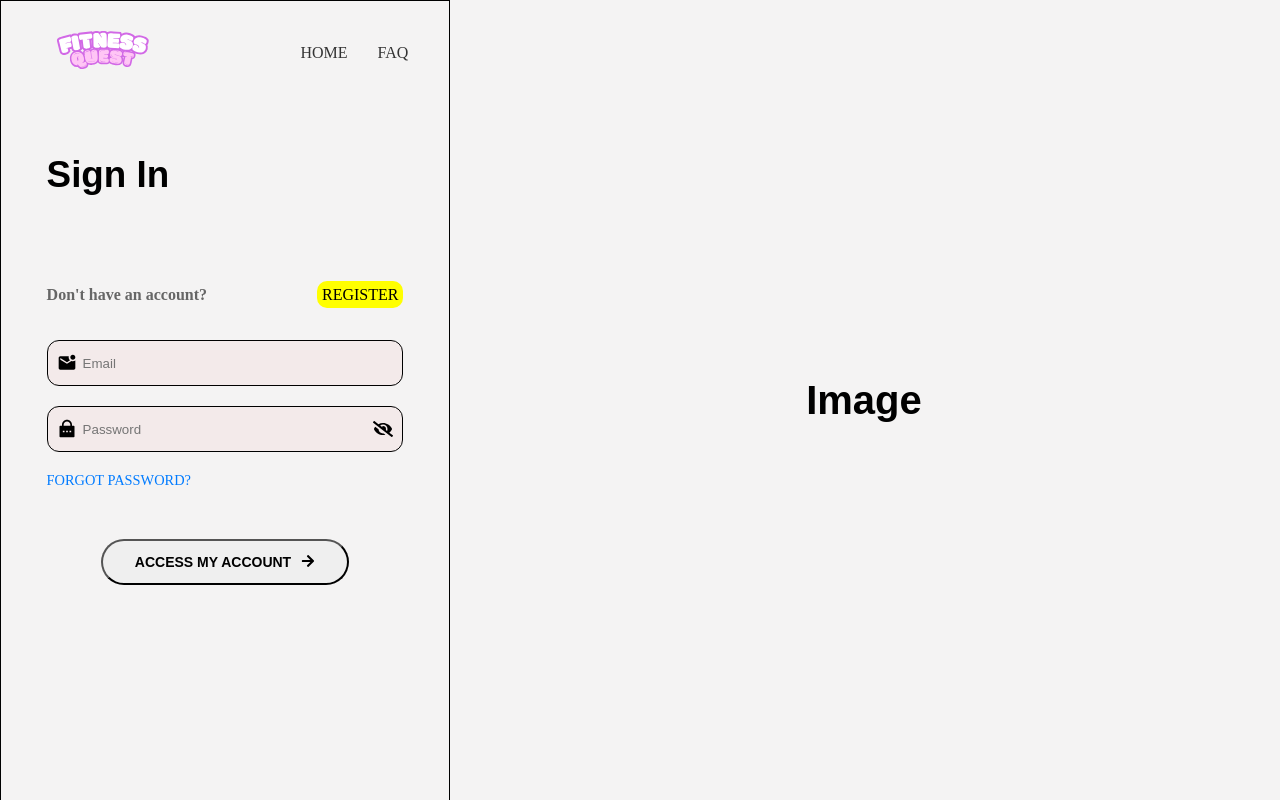
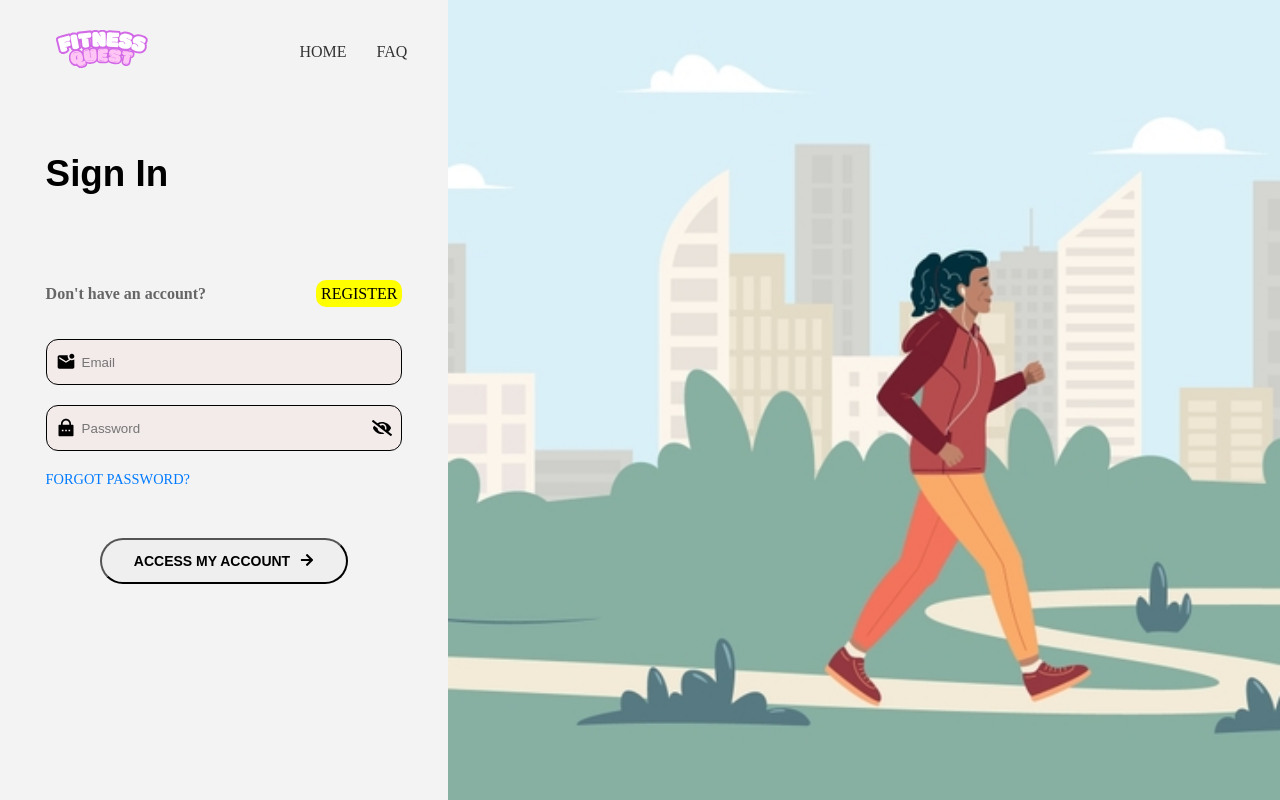
Before and after one commit to saksdev/Fitness-Quest-RPG, a React (Create React App) app: page /login in a window 1280 px wide. Built offline with nearby package versions, Linux system fonts and the light colour scheme; a web font is replaced by a local one.

Commit message:
Add Image in Login / Signup

```diff
--- a/src/Component/Css/auth.css
+++ b/src/Component/Css/auth.css
@@ -2,6 +2,7 @@
     height: 100%;
     width: 100%;
     min-height: 100vh;
+    max-height: 1600px;
     display: grid;
     grid-template-columns: 35fr 65fr;
     overflow: hidden;
@@ -10,7 +11,6 @@
 .auth-form-container {
     width: 100%;
     height: 100%;
-    border: 1px solid black;
     display: flex;
     flex-direction: column;
     justify-content: space-between;
@@ -32,6 +32,13 @@
     display: flex;
     justify-content: center;
     align-items: center;
+}
+
+.auth-image img{
+    max-width: 100%;
+    height: 100%;
+    object-fit: cover;
+    /* filter: drop-shadow(2px 4px 6px #000); */
 }
 
 .auth {
--- a/src/Component/Login.js
+++ b/src/Component/Login.js
@@ -5,6 +5,7 @@ import * as Yup from "yup";
 
 import './Css/auth.css';
 import Logo from '../img/nav-logo.svg';
+import LoginImg from "../img/Login-img.jpg";
 import { FaArrowRight } from "react-icons/fa";
 import { MdMarkEmailUnread } from "react-icons/md";
 import { RiLockPasswordFill } from "react-icons/ri";
@@ -122,7 +123,7 @@ const Login = () => {
       </div>
       {isWideScreen && (
         <div className='auth-image'>
-          <h1>Image</h1>
+          <img src={LoginImg} alt="Login Image" />
         </div>
       )}
     </div>
--- a/src/Component/Signup.js
+++ b/src/Component/Signup.js
@@ -3,7 +3,9 @@ import { Link } from 'react-router-dom';
 import { useFormik } from 'formik';
 import * as Yup from "yup";
 import './Css/auth.css';
+
 import Logo from '../img/nav-logo.svg';
+import SignupImg from "../img/Signup-img.jpg";
 
 import { FaArrowRight } from "react-icons/fa";
 import { FaUserAlt } from "react-icons/fa";
@@ -163,7 +165,7 @@ const Signup = () => {
       </div>
       {isWideScreen && (
         <div className='auth-image'>
-          <h1>Image</h1>
+            <img src={SignupImg} alt="Signup Image" />
         </div>
       )}
     </div>
```
Also changed, not shown: src/img/Login-img.jpg (added), src/img/Signup-img.jpg (added).
